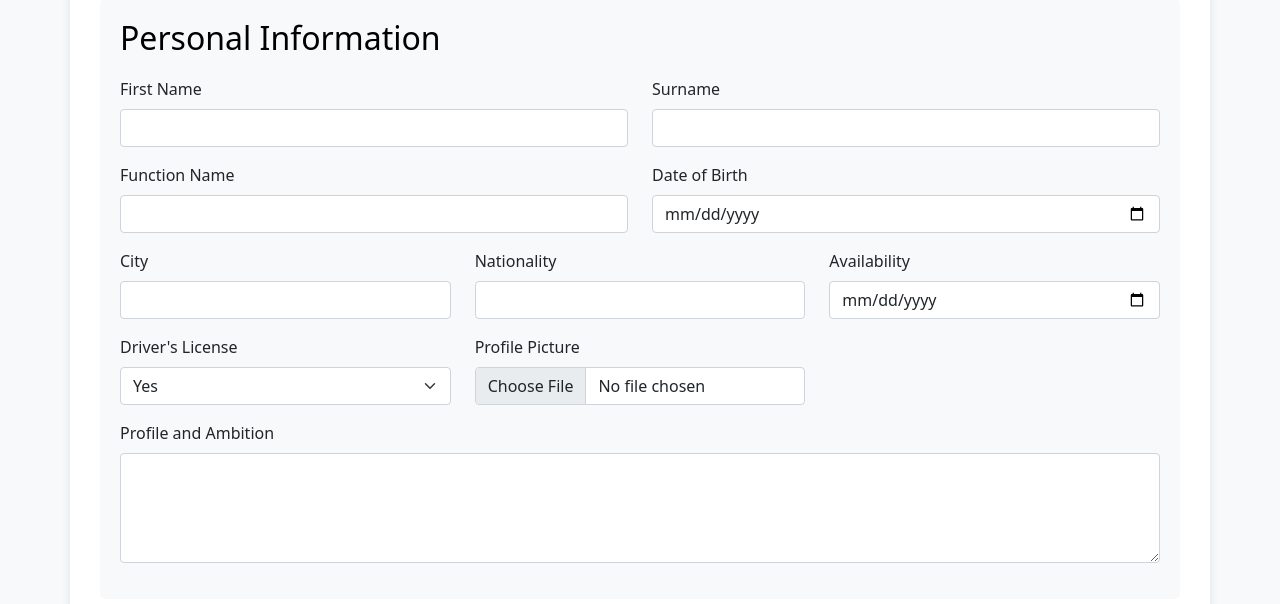
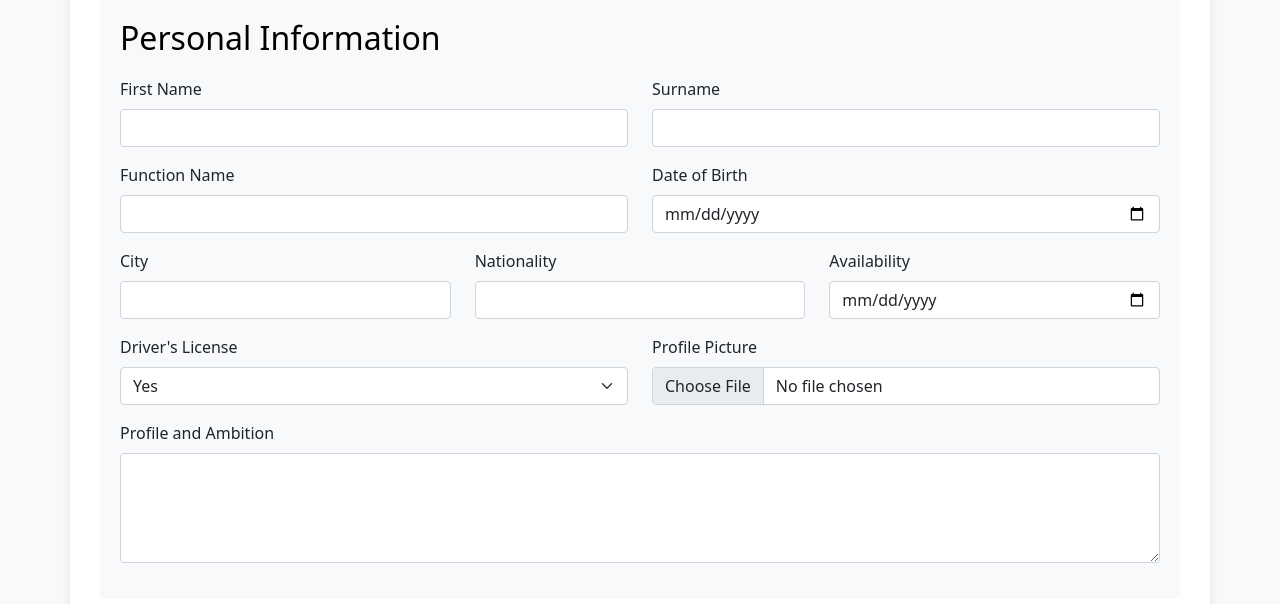
Before and after one commit to dakixr/FormCraftSuite, a Flask app: page / in a window 1280 px wide. Shown: the part 133-737 px from the top of the page. Run offline with Flask 3, Linux system fonts and the light colour scheme.

Commit message:
first full mvp

```diff
--- a/project/templates/form.html
+++ b/project/templates/form.html
@@ -85,11 +85,11 @@
                     </div>
                 </div>
                 <div class="row mb-3">
-                    <div class="col-md-4">
+                    <div class="col-md-6">
                         {{ form.drivers_license.label(class="form-label") }}
                         {{ form.drivers_license(class="form-select") }}
                     </div>
-                    <div class="col-md-4">
+                    <div class="col-md-6">
                         {{ form.profile_pic.label(class="form-label") }}
                         {{ form.profile_pic(class="form-control") }}
                     </div>
```
Also changed, not shown: project/media/pooo.png (added).
